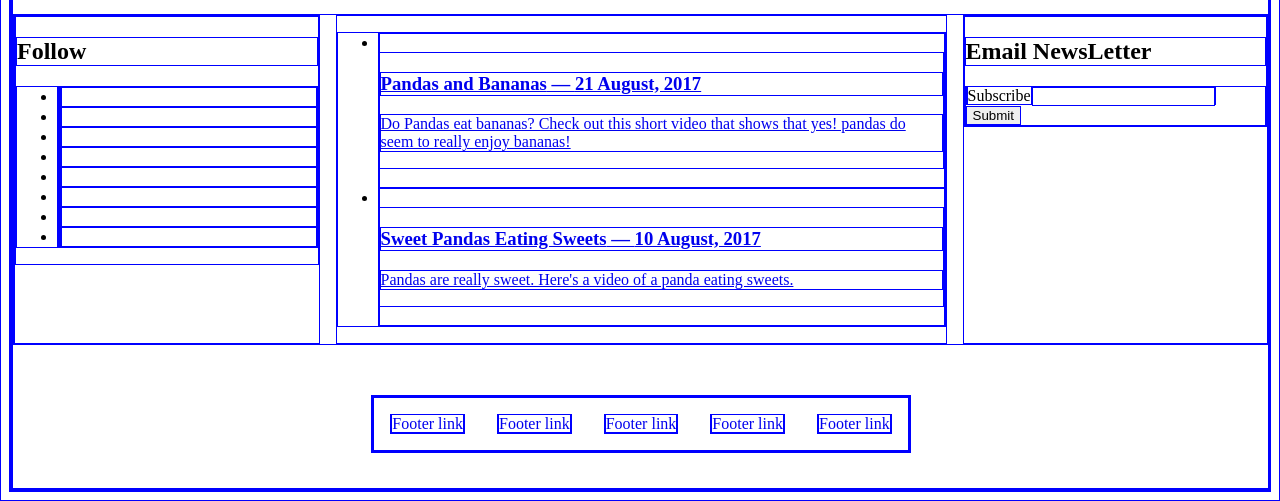
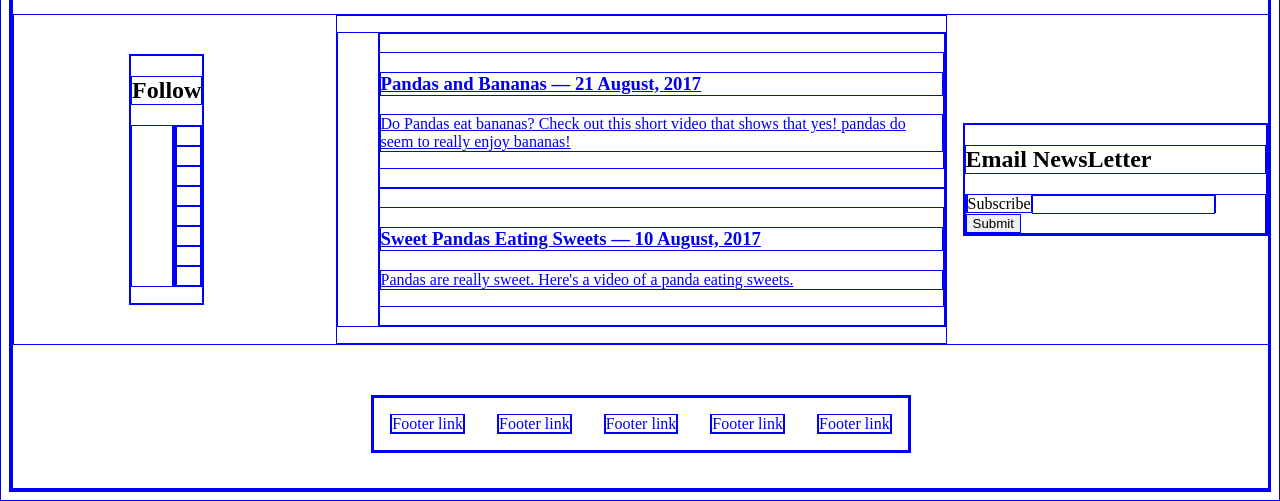
Before and after one commit to pao-perez/contentified, a Gatsby site: page / in a window 1280 px wide. Shown: the part 325-826 px from the top of the page. Built offline with nearby package versions, Linux system fonts and the light colour scheme; Gatsby itself is replaced by a stand-in of ours.

Commit message:
Style: center content in index page, remove bullet points content list

```diff
--- a/src/pages/index.scss
+++ b/src/pages/index.scss
@@ -1,6 +1,12 @@
 main {
     display: grid;
-    gap: 1em;
+    gap: 1rem;
     grid-template-columns: 1fr 2fr 1fr;
     grid-template-rows: auto;
+    align-items: center;
+    justify-items: center;
 }
+
+article > ul {
+    list-style: none;
+}
```
